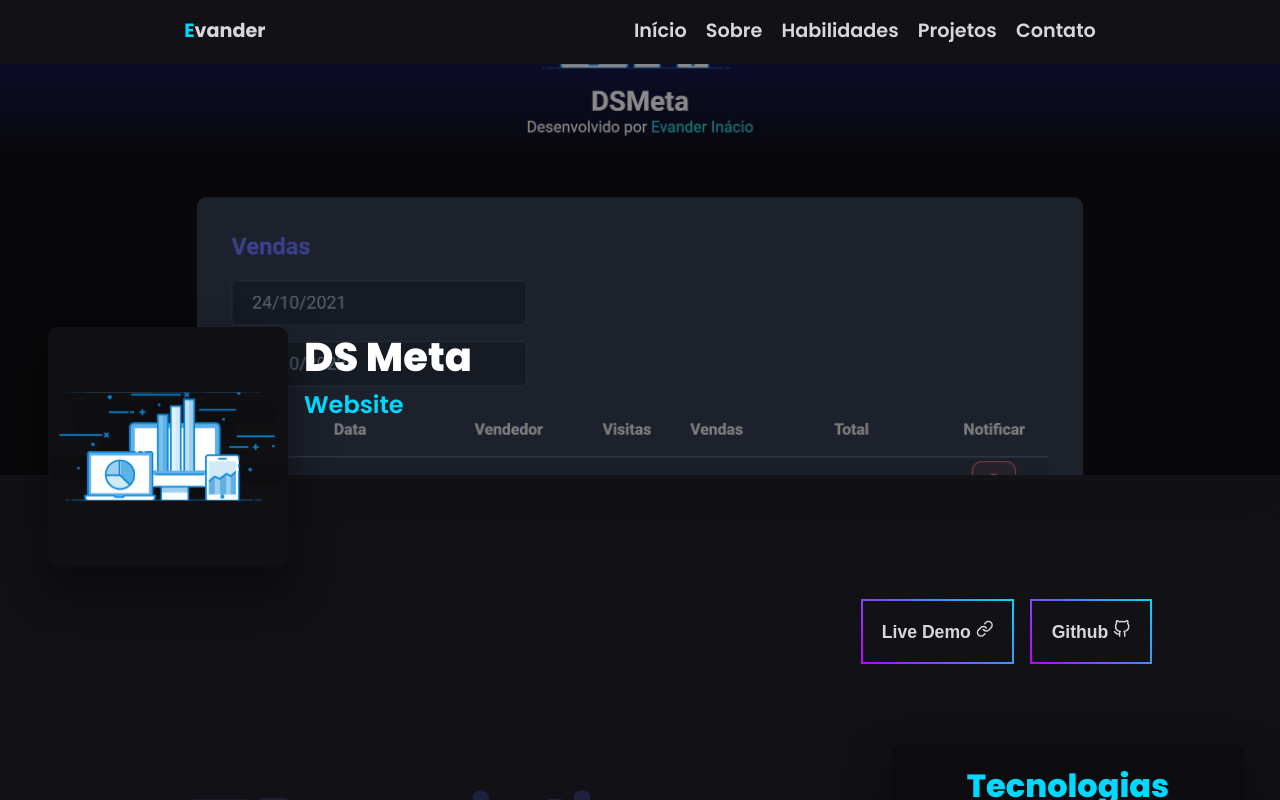
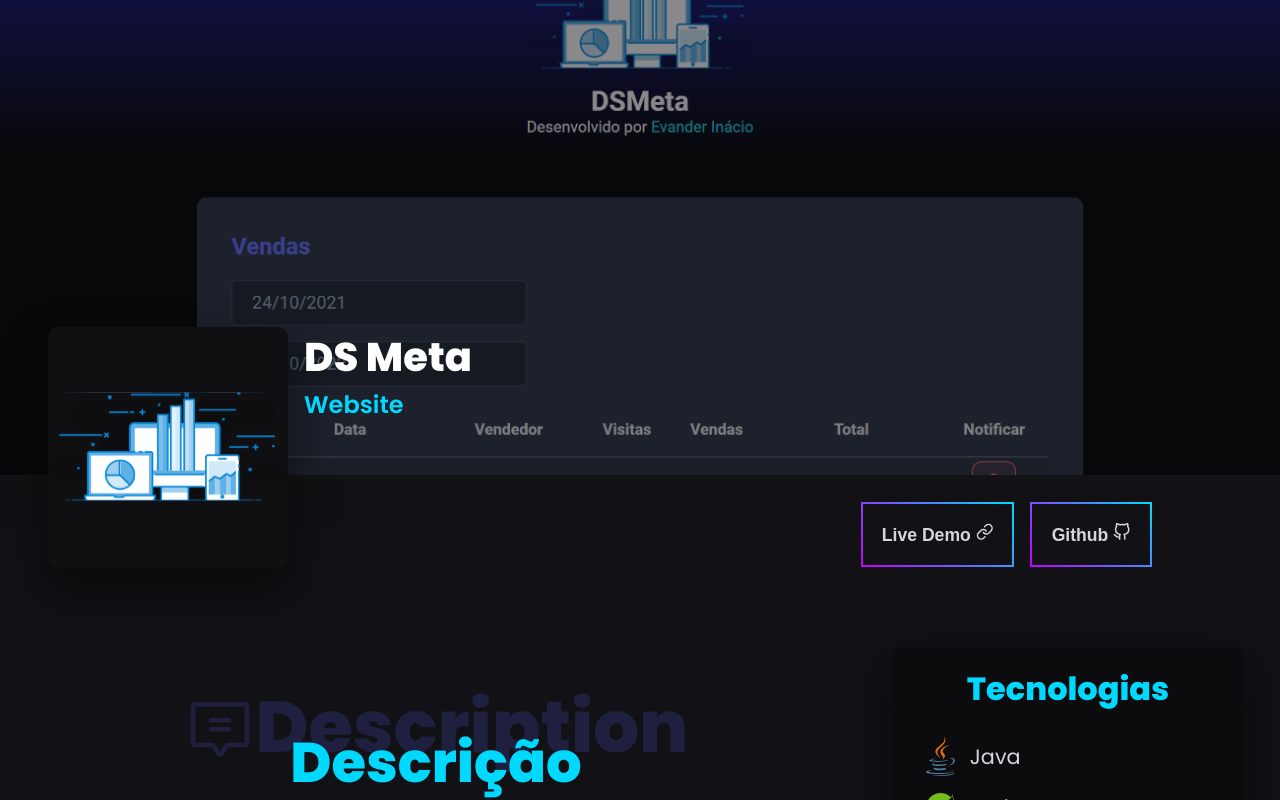
Before and after one commit to EvanderInacio/Portfolio, a Next.js app: page /project/ds-meta in a window 1280 px wide. Shown: the top 800 px of the page. Built offline with nearby package versions, Linux system fonts and the light colour scheme.

Commit message:
Styles :art:

```diff
--- a/src/components/Contact/styles.ts
+++ b/src/components/Contact/styles.ts
@@ -56,14 +56,14 @@ export const Form = styled.form`
   .input-group {
     position: relative;
     margin: 10px 0;
-    width: 95vw;
-    max-width: 500px;
+    width: 90vw;
+    max-width: 650px;
   }
   .input-group textarea {
     max-width: 100%;
     min-width: 100%;
     max-height: 200px;
-    min-height: 100px;
+    min-height: 150px;
   }
 
   .input {
--- a/src/pages/_document.tsx
+++ b/src/pages/_document.tsx
@@ -3,7 +3,7 @@ import Document, { Html, Head, Main, NextScript } from 'next/document'
 export default class MyDocument extends Document {
   render() {
     return (
-      <Html lang="pt-BR" className="scroll-smooth">
+      <Html lang="pt-BR">
         <Head>
           <meta charSet="utf-8" />
           <link rel="preconnect" href="https://fonts.googleapis.com" />
--- a/src/pages/index.tsx
+++ b/src/pages/index.tsx
@@ -5,7 +5,7 @@ import { HomeHero } from '../components/Home'
 import { Links } from '../components/Links'
 import { Projects } from '../components/Projects'
 import { Skills } from '../components/Skills'
-
+import { ScrollTop } from '../components/ScrollTop'
 import { Section } from '../styles/styles'
 import { Contact } from '../components/Contact'
 import { Footer } from '../components/Footer'
@@ -21,6 +21,7 @@ export default function Home() {
       <Header />
       <Section>
         <Links />
+        <ScrollTop />
         <HomeHero />
         <About />
         <Skills />
--- a/src/pages/project/[id].tsx
+++ b/src/pages/project/[id].tsx
@@ -1,11 +1,10 @@
 /* eslint-disable jsx-a11y/alt-text */
 /* eslint-disable @next/next/no-img-element */
-import Head from 'next/head';
+import Head from 'next/head'
 import Link from 'next/link'
 import React from 'react'
 import ReactPlayer from 'react-player'
 import { Footer } from '../../components/Footer'
-import { Header } from '../../components/Header'
 import projects from '../../components/Projects/projects'
 
 import { FiGithub, FiLink } from 'react-icons/fi'
@@ -84,10 +83,10 @@ export default function Projeto({ project }: ProjectProps) {
         <meta name="twitter:image:src" content={project.imgUrl} />
       </Head>
 
-      <Header />
       <ProjectContainer>
         <Banner>
           <img className="bannerUrl" src={project.imgUrl} alt={project.title} />
+          <div className="bannerContainer">
             <div className="bannerContent">
               <img src={project.icon} alt={project.title} />
               <div>
@@ -111,6 +110,7 @@ export default function Projeto({ project }: ProjectProps) {
                   </ButtonPrimary>
                 </a>
               </Link>
+            </div>
           </div>
         </Banner>
 
@@ -184,10 +184,11 @@ export default function Projeto({ project }: ProjectProps) {
             <Link href={'/#projects'}>
               <a>
                 <ArrowLeft
-                  style={{marginBottom: '-0.2rem'}}
+                  style={{ marginBottom: '-0.2rem' }}
                   weight="bold"
                   size={18}
-                  /> Voltar
+                />{' '}
+                Voltar
               </a>
             </Link>
           </ButtonSecondary>
--- a/src/styles/global.css
+++ b/src/styles/global.css
@@ -4,7 +4,7 @@
   box-sizing: border-box;
 }
 
-.scroll-smooth {
+html{
   scroll-behavior: smooth;
 }
 
--- a/src/styles/project.ts
+++ b/src/styles/project.ts
@@ -8,36 +8,29 @@ export const ProjectContainer = styled.div`
 export const Banner = styled.div`
   position: relative;
 
-  .link {
-    position: relative;
-    bottom: 10rem;
-    display: flex;
-    flex-direction: column;
-    justify-content: center;
-    align-items: center;
-    cursor: pointer;
-
-    @media (min-width: 468px) {
-      flex-direction: row;
-      justify-content: flex-end;
-      align-items: end;
-      gap: 1rem;
-      right: 10%;
-    }
-
-    @media (min-width: 2000px) {
-      right: 14%;
-    }
-  }
-
   .bannerUrl {
     width: 100%;
-    height: 30rem;
+    height: 20rem;
     object-fit: cover;
     object-position: 0 30%;
     opacity: 0.5;
     border-bottom: 5px solid #141317;
     box-shadow: #101012 0px 10px 30px 1px;
+
+    @media (min-width: 768px) {
+    height: 27rem;
+    }
+
+    @media (min-width: 994px) {
+    height: 30rem;
+    }
+  }
+
+  .bannerContainer {
+    @media (min-width: 994px) {
+      display: flex;
+      justify-content: space-between;
+    }
   }
 
   .bannerContent {
@@ -92,6 +85,31 @@ export const Banner = styled.div`
         width: 15rem;
         height: 15rem;
       }
+    }
+  }
+
+  .link {
+    position: relative;
+    bottom: 10rem;
+    display: flex;
+    flex-direction: column;
+    justify-content: center;
+    align-items: center;
+
+    @media (min-width: 468px) {
+      flex-direction: row;
+      justify-content: flex-end;
+      align-items: end;
+      gap: 1rem;
+      right: 10%;
+    }
+
+    @media (min-width: 768px) {
+      bottom: 10rem;
+    }
+
+    @media (min-width: 2000px) {
+      right: 14%;
     }
   }
 `
```
Also changed, not shown: src/components/ScrollTop/index.jsx (added, +34 -0 lines), src/components/ScrollTop/styles.ts (added, +17 -0 lines). Lines whose indentation alone changed are shown as unchanged.
